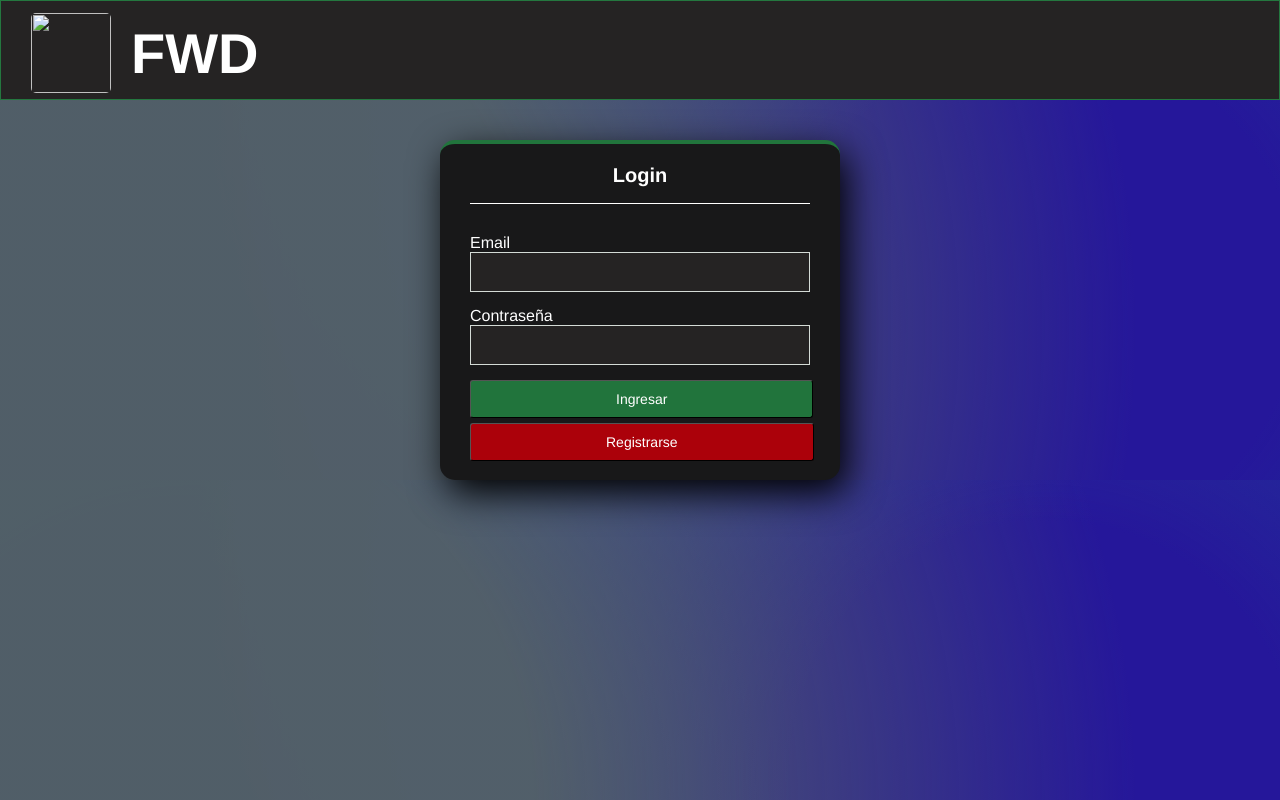
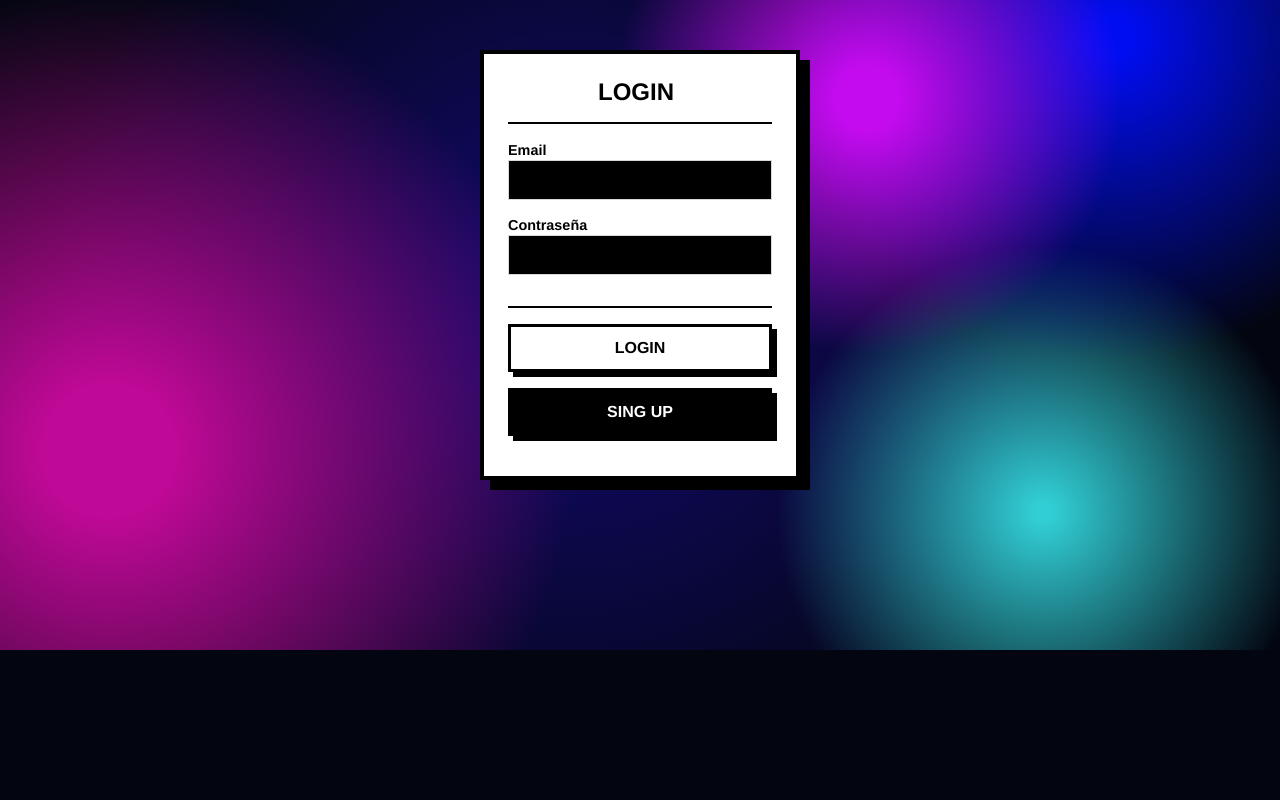
Before and after one commit to BryanAB506/javascrip-proyecto3, a website: page index.html in a window 1280 px wide. Drawn offline with Linux system fonts and the light colour scheme.

Commit message:
login terminado

```diff
--- a/index.html
+++ b/index.html
@@ -1,37 +1,45 @@
 <!DOCTYPE html>
 <html lang="en">
+
 <head>
     <meta charset="UTF-8">
     <meta name="viewport" content="width=device-width, initial-scale=1.0">
     <link rel="stylesheet" href="/javascrip-proyecto3/src/css/estilo.css">
     <title>Document</title>
 </head>
+
 <body class="body">
-    <header class="head">
-        <h2 class="txt">FWD</h2>
-        <img class="img" src="/ProyectoJsTareas/img/descarga.png" alt="">
-    </header>
 
-    <div>
-        <form id="loginForm">
-            <section class="section">
-                <h5>Login</h5>
-                <div class="btns">
+    <div class="moverLogin">
+        <div class="brutalist-card">
+            <div class="brutalist-card__header">
+                <div class="brutalist-card__icon">
+                    <svg viewBox="0 0 24 24" xmlns="http://www.w3.org/2000/svg">
+                        <path
+                            d="M12 2C6.48 2 2 6.48 2 12s4.48 10 10 10 10-4.48 10-10S17.52 2 12 2zm1 15h-2v-2h2v2zm0-4h-2V7h2v6z">
+                        </path>
+                    </svg>
+                </div>
+                <div class="brutalist-card__alert">Login</div>
+            </div>
+            <div class="brutalist-card__message">
+                <div class="">
                     <label for="email">Email</label>
                     <input class="controls" type="email" id="email" name="email" required>
                 </div>
-                <div class="btns">
+                <div class="">
                     <label for="password">Contraseña</label>
                     <input class="controls" type="password" id="password" name="password" required>
                 </div>
-                <div>
-                    <button class="boton" type="submit">Ingresar</button>
-                    <button class="boton2"><a href="index2.html">Registrarse</a></button>
-                </div>
-                <div id="message"></div>
-            </section>
-        </form>
+            </div>
+            <div class="brutalist-card__actions">
+                <button class="brutalist-card__button brutalist-card__button--mark" href="#">Login</button>
+                <button class="brutalist-card__button brutalist-card__button--read" href="#">Sing Up</button>
+            </div>
+        </div>
     </div>
 
+
 </body>
+
 </html>
--- a/src/css/estilo.css
+++ b/src/css/estilo.css
@@ -6,42 +6,135 @@
     text-decoration: none;
     font-family: helvetica;
 }
-
-.head {
+.moverLogin{
     display: grid;
-    background-color: #252323;
-    height: 100px;
-    border: 1px solid #249749b9;
-
+    justify-content: center;
+    align-content: center;
+    margin-top: 50px;
 }
 
-.txt {
-    color: white;
-    font-family: helvetica;
-    display: grid;
-    margin-left: 130px;
-    font-size: 350%;
-    margin-top: 20px;
-
+.brutalist-card {
+    width: 320px;
+    border: 4px solid #000;
+    background-color: #fff;
+    padding: 1.5rem;
+    box-shadow: 10px 10px 0 #000;
+    font-family: "Arial", sans-serif;
 }
 
-.img {
+.brutalist-card__header {
     display: flex;
-    justify-content: center;
-    align-content: center;
-    margin-top: -80px;
-    margin-left: 30px;
-    width: 80px;
-    height: 80px;
-    border-radius: 5px;
+    align-items: center;
+    gap: 1rem;
+    margin-bottom: 1rem;
+    border-bottom: 2px solid #000;
+    padding-bottom: 1rem;
 }
+
+
+
+.brutalist-card__icon svg {
+    height: 1.5rem;
+    width: 1.5rem;
+    fill: #fff;
+}
+
+.brutalist-card__alert {
+    font-weight: 900;
+    color: #000;
+    font-size: 1.5rem;
+    text-transform: uppercase;
+    margin-left: 50px;
+}
+
+.brutalist-card__message {
+    margin-top: 1rem;
+    color: #000;
+    font-size: 0.9rem;
+    line-height: 1.4;
+    border-bottom: 2px solid #000;
+    padding-bottom: 1rem;
+    font-weight: 600;
+}
+
+.brutalist-card__actions {
+    margin-top: 1rem;
+}
+
+.brutalist-card__button {
+    display: block;
+    width: 100%;
+    padding: 0.75rem;
+    text-align: center;
+    font-size: 1rem;
+    font-weight: 700;
+    text-transform: uppercase;
+    border: 3px solid #000;
+    background-color: #fff;
+    color: #000;
+    position: relative;
+    transition: all 0.2s ease;
+    box-shadow: 5px 5px 0 #000;
+    overflow: hidden;
+    text-decoration: none;
+    margin-bottom: 1rem;
+}
+
+.brutalist-card__button--read {
+    background-color: #000;
+    color: #fff;
+}
+
+.brutalist-card__button::before {
+    content: "";
+    position: absolute;
+    top: 0;
+    left: -100%;
+    width: 100%;
+    height: 100%;
+    background: linear-gradient(120deg,
+            transparent,
+            rgba(255, 255, 255, 0.3),
+            transparent);
+    transition: all 0.6s;
+}
+
+.brutalist-card__button:hover::before {
+    left: 100%;
+}
+
+.brutalist-card__button:hover {
+    transform: translate(-2px, -2px);
+    box-shadow: 7px 7px 0 #000;
+}
+
+.brutalist-card__button--mark:hover {
+    background-color: #296fbb;
+    border-color: #296fbb;
+    color: #fff;
+    box-shadow: 7px 7px 0 #004280;
+}
+
+.brutalist-card__button--read:hover {
+    background-color: #ff0000;
+    border-color: #ff0000;
+    color: #fff;
+    box-shadow: 7px 7px 0 #800000;
+}
+
+.brutalist-card__button:active {
+    transform: translate(5px, 5px);
+    box-shadow: none;
+}
+
+
 
 .section {
     width: 400px;
     height: 340px;
-    background: #181819;
+    background: #000;
     margin: auto;
-    box-shadow: 7px 13px 37px #000;
+    box-shadow: 7px 13px 37px #e4dfdf;
     padding: 20px 30px;
     border-top: 4px solid #249749b9;
     color: white;
@@ -61,313 +154,252 @@
 
 }
 
-.logo {
-    display: flex;
-    align-content: center;
-    justify-content: center;
-    margin-left: 5%;
-    margin-top: 3%;
-}
 
 .controls {
     width: 100%;
     border: 1px solid #d4dbd6;
     margin-bottom: 15px;
     padding: 11px 10px;
-    background: #252323;
+    background: #000;
     font-size: 14px;
     font-weight: bold;
     display: flex;
     color: white;
 }
 
-button.boton {
-    padding: 10px 145px;
-    border: 1px outset buttonborder;
-    border-radius: 3px;
-    color: white;
-    background-color: #249749b9;
-    text-decoration: none;
-    display: flex;
-    justify-content: center;
-}
-
-button.boton2 {
-    margin-top: 5px;
-    padding: 10px 135px;
-    border: 1px outset buttonborder;
-    border-radius: 3px;
-    color: white;
-    background-color: #ab010a;
-    text-decoration: none;
-    display: flex;
-    justify-content: center;
-}
-
-.section p {
-    width: 90px;
-    text-align: center;
-    border-bottom: 1px solid;
-    display: flex;
-    align-self: center;
-    justify-self: center;
-    margin-left: 35%;
-    margin-top: 15px;
-}
-
-.section button {
-    color: white;
-    text-decoration: none;
-    font-size: 14px;
-}
-
-.section button:hover {
-    border: 1px solid white;
-}
-
-.boton2 a {
-    list-style-type: none;
-    text-decoration: none;
-    color: white;
-}
-
-.section{
-    margin-top: 40px;
-}
-
-
-
-
 
 
 
 @keyframes hero-gradient-animation {
     0% {
-        --c-0: hsla(212.3684210526316, 81%, 22%, 1);
-        --s-start-0: 37%;
-        --s-end-0: 90%;
-        --x-0: 11%;
-        --y-0: 96%;
-        --c-1: hsla(258.00000000000006, 92%, 31%, 1);
-        --x-1: 92%;
-        --s-start-1: 31%;
-        --s-end-1: 84%;
-        --y-1: 89%;
-        --y-2: 7%;
-        --c-2: hsla(212.3684210526316, 76%, 27%, 1);
-        --x-2: 58%;
-        --s-start-2: 41%;
-        --s-end-2: 61%;
-        --s-start-3: 22%;
-        --s-end-3: 59%;
-        --x-3: 62%;
-        --y-3: 35%;
-        --c-3: hsla(225.00000000000003, 79%, 57%, 1);
-        --s-start-4: 19%;
-        --s-end-4: 70%;
-        --y-4: 63%;
-        --x-4: 2%;
-        --c-4: hsla(217.99999999999997, 80%, 32%, 1);
+        --y-0: 16%;
+        --c-0: hsla(289, 100%, 52%, 1);
+        --s-start-0: 3%;
+        --s-end-0: 22%;
+        --x-0: 59%;
+        --s-start-1: 1%;
+        --s-end-1: 23%;
+        --x-1: 94%;
+        --y-1: 5%;
+        --c-1: hsla(236.94117647058823, 100%, 50%, 1);
+        --c-2: hsla(181.84615384615384, 97%, 61%, 1);
+        --s-start-2: 1%;
+        --s-end-2: 28%;
+        --x-2: 78%;
+        --y-2: 75%;
+        --c-3: hsla(313.4010152284264, 91%, 42%, 1);
+        --y-3: 86%;
+        --x-3: 7%;
+        --s-start-3: 3%;
+        --s-end-3: 36%;
+        --y-4: 59%;
+        --c-4: hsla(243.6144578313253, 83%, 19%, 1);
+        --s-start-4: 10%;
+        --s-end-4: 68%;
+        --x-4: 59%;
     }
 
     100% {
-        --c-0: hsla(37.42857142857144, 85%, 69%, 0.9);
-        --s-start-0: 29%;
-        --s-end-0: 73%;
-        --x-0: 6%;
-        --y-0: 12%;
-        --c-1: hsla(221.00000000000006, 88%, 33%, 1);
-        --x-1: 61%;
-        --s-start-1: 8%;
-        --s-end-1: 80%;
-        --y-1: 6%;
-        --y-2: 23%;
-        --c-2: hsla(206.0000000000001, 56%, 60%, 1);
-        --x-2: 75%;
-        --s-start-2: 29%;
-        --s-end-2: 80%;
-        --s-start-3: 2%;
-        --s-end-3: 81%;
-        --x-3: 76%;
-        --y-3: 64%;
-        --c-3: hsla(232.94117647058826, 68%, 23%, 1);
-        --s-start-4: 24%;
-        --s-end-4: 81%;
-        --y-4: 86%;
-        --x-4: 41%;
-        --c-4: hsla(301, 0%, 0%, 1);
+        --y-0: 13%;
+        --c-0: hsla(287.21311475409834, 87%, 40%, 1);
+        --s-start-0: 3.315649867374005%;
+        --s-end-0: 33%;
+        --x-0: 94%;
+        --s-start-1: 3.315649867374005%;
+        --s-end-1: 33%;
+        --x-1: 65%;
+        --y-1: 8%;
+        --c-1: hsla(236.66666666666669, 96%, 40%, 1);
+        --c-2: hsla(183.50364963503654, 62%, 42%, 0.5);
+        --s-start-2: 0%;
+        --s-end-2: 7.626657824933687%;
+        --x-2: 92%;
+        --y-2: 90%;
+        --c-3: hsla(311.6666666666667, 90%, 31%, 1);
+        --y-3: 19%;
+        --x-3: 13%;
+        --s-start-3: 12.198718286003295%;
+        --s-end-3: 40%;
+        --y-4: 9%;
+        --c-4: hsla(246.82926829268294, 83%, 28%, 1);
+        --s-start-4: 13%;
+        --s-end-4: 68%;
+        --x-4: 2%;
     }
+}
+
+@property --y-0 {
+    syntax: '<percentage>';
+    inherits: false;
+    initial-value: 16%
 }
 
 @property --c-0 {
     syntax: '<color>';
     inherits: false;
-    initial-value: hsla(212.3684210526316, 81%, 22%, 1)
+    initial-value: hsla(289, 100%, 52%, 1)
 }
 
 @property --s-start-0 {
     syntax: '<percentage>';
     inherits: false;
-    initial-value: 37%
+    initial-value: 3%
 }
 
 @property --s-end-0 {
     syntax: '<percentage>';
     inherits: false;
-    initial-value: 90%
+    initial-value: 22%
 }
 
 @property --x-0 {
     syntax: '<percentage>';
     inherits: false;
-    initial-value: 11%
+    initial-value: 59%
 }
 
-@property --y-0 {
+@property --s-start-1 {
     syntax: '<percentage>';
     inherits: false;
-    initial-value: 96%
+    initial-value: 1%
+}
+
+@property --s-end-1 {
+    syntax: '<percentage>';
+    inherits: false;
+    initial-value: 23%
+}
+
+@property --x-1 {
+    syntax: '<percentage>';
+    inherits: false;
+    initial-value: 94%
+}
+
+@property --y-1 {
+    syntax: '<percentage>';
+    inherits: false;
+    initial-value: 5%
 }
 
 @property --c-1 {
     syntax: '<color>';
     inherits: false;
-    initial-value: hsla(258.00000000000006, 92%, 31%, 1)
+    initial-value: hsla(236.94117647058823, 100%, 50%, 1)
 }
 
-@property --x-1 {
+@property --c-2 {
+    syntax: '<color>';
+    inherits: false;
+    initial-value: hsla(181.84615384615384, 97%, 61%, 1)
+}
+
+@property --s-start-2 {
     syntax: '<percentage>';
     inherits: false;
-    initial-value: 92%
+    initial-value: 1%
 }
 
-@property --s-start-1 {
+@property --s-end-2 {
     syntax: '<percentage>';
     inherits: false;
-    initial-value: 31%
+    initial-value: 28%
 }
 
-@property --s-end-1 {
+@property --x-2 {
     syntax: '<percentage>';
     inherits: false;
-    initial-value: 84%
-}
-
-@property --y-1 {
-    syntax: '<percentage>';
-    inherits: false;
-    initial-value: 89%
+    initial-value: 78%
 }
 
 @property --y-2 {
     syntax: '<percentage>';
     inherits: false;
-    initial-value: 7%
+    initial-value: 75%
 }
 
-@property --c-2 {
+@property --c-3 {
     syntax: '<color>';
     inherits: false;
-    initial-value: hsla(212.3684210526316, 76%, 27%, 1)
+    initial-value: hsla(313.4010152284264, 91%, 42%, 1)
 }
 
-@property --x-2 {
+@property --y-3 {
     syntax: '<percentage>';
     inherits: false;
-    initial-value: 58%
+    initial-value: 86%
 }
 
-@property --s-start-2 {
+@property --x-3 {
     syntax: '<percentage>';
     inherits: false;
-    initial-value: 41%
-}
-
-@property --s-end-2 {
-    syntax: '<percentage>';
-    inherits: false;
-    initial-value: 61%
+    initial-value: 7%
 }
 
 @property --s-start-3 {
     syntax: '<percentage>';
     inherits: false;
-    initial-value: 22%
+    initial-value: 3%
 }
 
 @property --s-end-3 {
     syntax: '<percentage>';
     inherits: false;
+    initial-value: 36%
+}
+
+@property --y-4 {
+    syntax: '<percentage>';
+    inherits: false;
     initial-value: 59%
 }
 
-@property --x-3 {
-    syntax: '<percentage>';
-    inherits: false;
-    initial-value: 62%
-}
-
-@property --y-3 {
-    syntax: '<percentage>';
-    inherits: false;
-    initial-value: 35%
-}
-
-@property --c-3 {
+@property --c-4 {
     syntax: '<color>';
     inherits: false;
-    initial-value: hsla(225.00000000000003, 79%, 57%, 1)
+    initial-value: hsla(243.6144578313253, 83%, 19%, 1)
 }
 
 @property --s-start-4 {
     syntax: '<percentage>';
     inherits: false;
-    initial-value: 19%
+    initial-value: 10%
 }
 
 @property --s-end-4 {
     syntax: '<percentage>';
     inherits: false;
-    initial-value: 70%
-}
-
-@property --y-4 {
-    syntax: '<percentage>';
-    inherits: false;
-    initial-value: 63%
+    initial-value: 68%
 }
 
 @property --x-4 {
     syntax: '<percentage>';
     inherits: false;
-    initial-value: 2%
-}
-
-@property --c-4 {
-    syntax: '<color>';
-    inherits: false;
-    initial-value: hsla(217.99999999999997, 80%, 32%, 1)
+    initial-value: 59%
 }
 
 .body {
-    --c-0: hsla(212.3684210526316, 81%, 22%, 1);
-    --x-0: 11%;
-    --y-0: 96%;
-    --c-1: hsla(258.00000000000006, 92%, 31%, 1);
-    --x-1: 92%;
-    --y-1: 89%;
-    --y-2: 7%;
-    --c-2: hsla(212.3684210526316, 76%, 27%, 1);
-    --x-2: 58%;
-    --x-3: 62%;
-    --y-3: 35%;
-    --c-3: hsla(225.00000000000003, 79%, 57%, 1);
-    --y-4: 63%;
-    --x-4: 2%;
-    --c-4: hsla(217.99999999999997, 80%, 32%, 1);
+    --y-0: 16%;
+    --c-0: hsla(289, 100%, 52%, 1);
+    --x-0: 59%;
+    --x-1: 94%;
+    --y-1: 5%;
+    --c-1: hsla(236.94117647058823, 100%, 50%, 1);
+    --c-2: hsla(181.84615384615384, 97%, 61%, 1);
+    --x-2: 78%;
+    --y-2: 75%;
+    --c-3: hsla(313.4010152284264, 91%, 42%, 1);
+    --y-3: 86%;
+    --x-3: 7%;
+    --y-4: 59%;
+    --c-4: hsla(243.6144578313253, 83%, 19%, 1);
+    --x-4: 59%;
     ;
-    background-color: hsla(212.3684210526316, 83%, 30%, 1);
+    background-color: hsla(228, 71%, 4%, 1);
     background-image: radial-gradient(circle at var(--x-0) var(--y-0), var(--c-0) var(--s-start-0), transparent var(--s-end-0)), radial-gradient(circle at var(--x-1) var(--y-1), var(--c-1) var(--s-start-1), transparent var(--s-end-1)), radial-gradient(circle at var(--x-2) var(--y-2), var(--c-2) var(--s-start-2), transparent var(--s-end-2)), radial-gradient(circle at var(--x-3) var(--y-3), var(--c-3) var(--s-start-3), transparent var(--s-end-3)), radial-gradient(circle at var(--x-4) var(--y-4), var(--c-4) var(--s-start-4), transparent var(--s-end-4));
-    animation: hero-gradient-animation 15s linear infinite alternate;
+    animation: hero-gradient-animation 20s linear infinite alternate;
     background-blend-mode: normal, normal, normal, normal, normal;
+    background-repeat: no-repeat;
+    background-size: cover;
+    height: 600px;
 }
```
